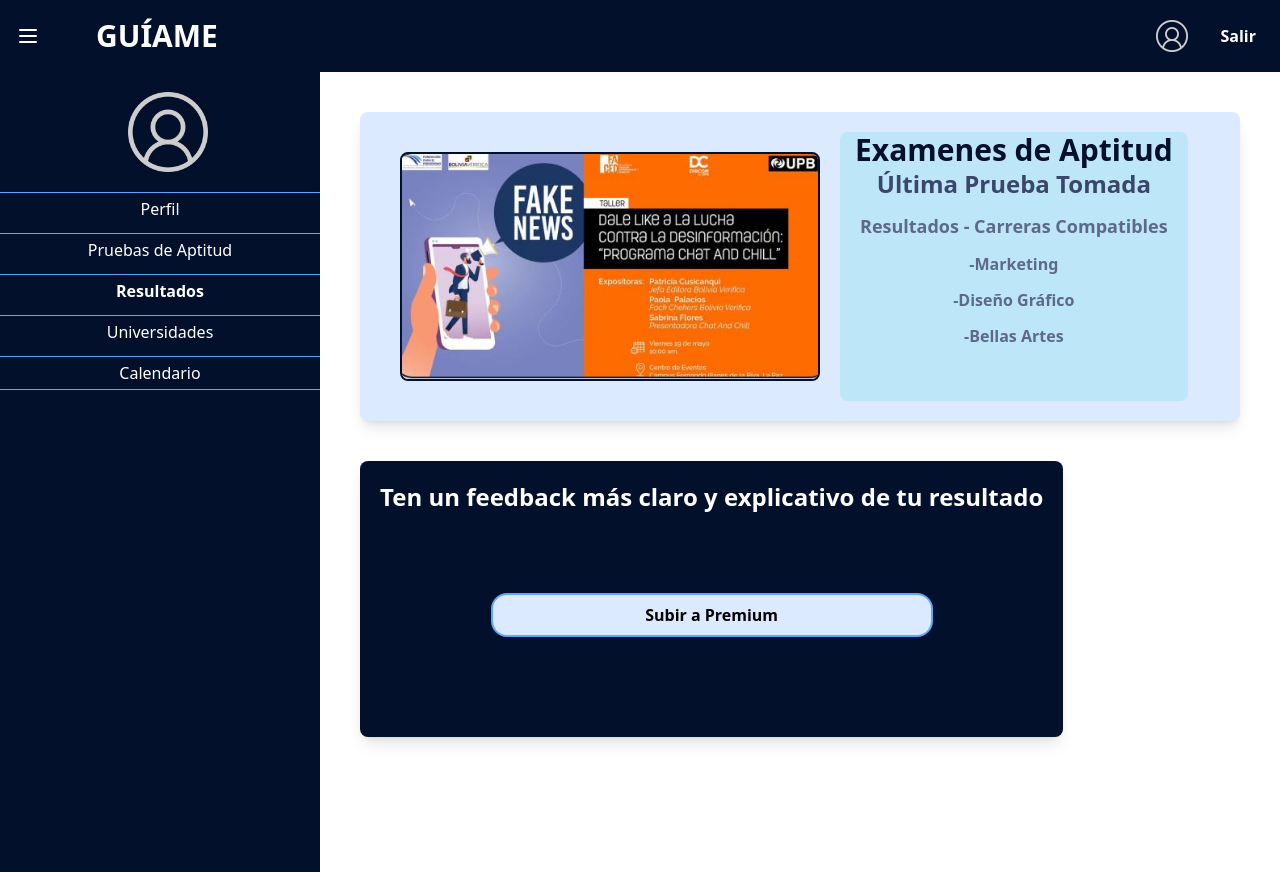
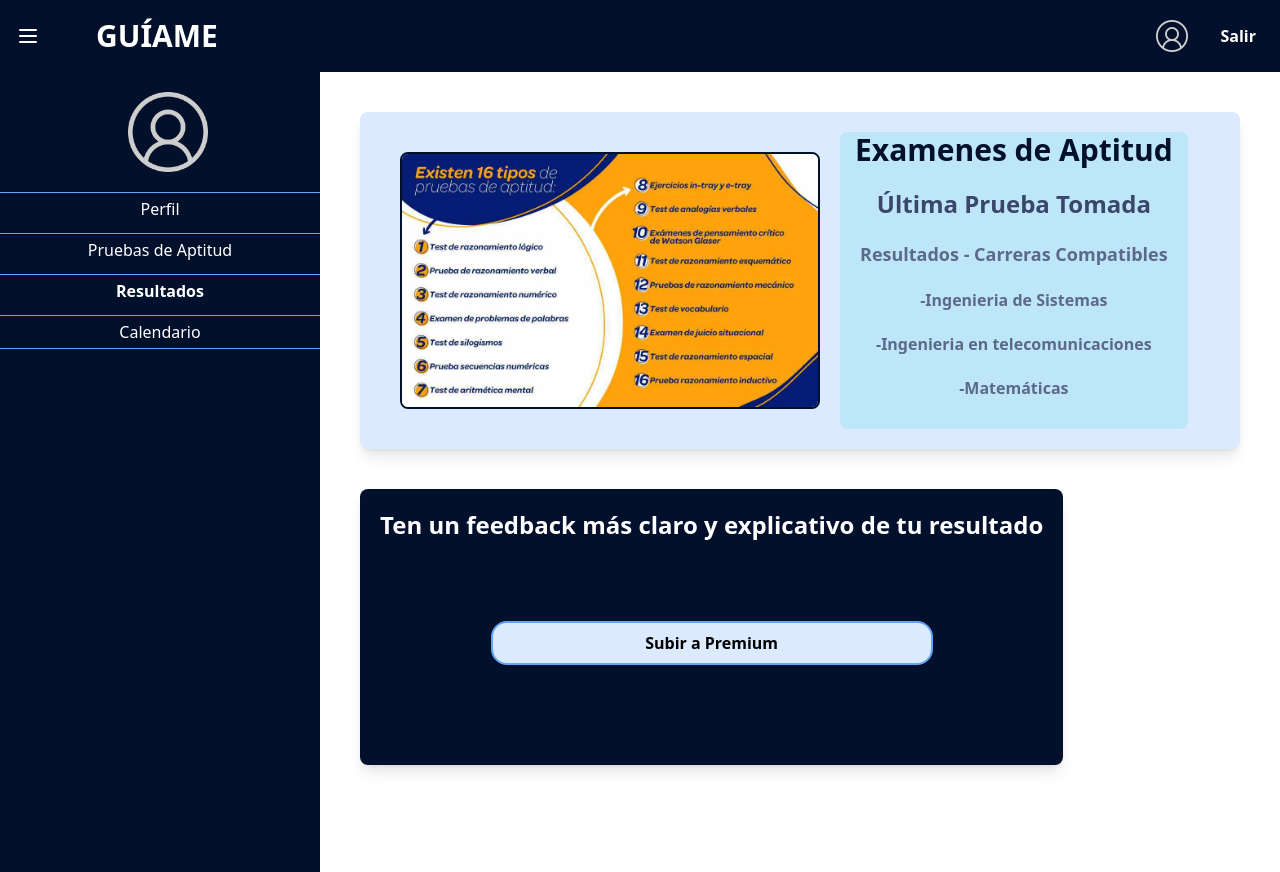
Before and after one commit to AleChirinos/Guiame, a React (Vite) app in the folder guiame/: page /results in a window 1280 px wide. Built offline with nearby package versions, Linux system fonts and the light colour scheme.

Commit message:
cambios finales

```diff
--- a/guiame/package.json
+++ b/guiame/package.json
@@ -11,8 +11,8 @@
   },
   "dependencies": {
     "axios": "^1.4.0",
+    "dayjs": "^1.11.8",
     "json-server": "^0.17.3",
-    "dayjs": "^1.11.8",
     "localforage": "^1.10.0",
     "match-sorter": "^6.3.1",
     "react": "^18.2.0",
--- a/guiame/src/components/Layout.jsx
+++ b/guiame/src/components/Layout.jsx
@@ -23,9 +23,6 @@ const Layout = () => {
           <Link className={`${pathname === '/results' ? 'font-bold' : ''}border-t border-blue-400 block text-center my-2 py-1 text-white`} to={`/results`}>
             Resultados
           </Link>
-          <Link className={`${pathname === '/university' ? 'font-bold' : ''}border-t border-blue-400 block text-center my-2 py-1 text-white`} to={`/university`}>
-            Universidades
-          </Link>
           <Link className={`${pathname === '/calendar' ? 'font-bold' : ''}border-t border-b border-blue-400 block text-center my-2 py-1 text-white`} to={`/calendar`}>
             Calendario
           </Link>
--- a/guiame/src/components/Resultados.jsx
+++ b/guiame/src/components/Resultados.jsx
@@ -1,8 +1,8 @@
 import { useState } from "react";
-import icon from "../assets/n.jpg"
+import icon from "../assets/test.jpg"
 
 const Resultados = () => {
-  const[res,setRes]=useState(false)
+  const[res,setRes]=useState(true)
   return (
     <div className="flex flex-row bg-blue-100 shadow-lg rounded-lg p-5 mx-10 my-10">
       <div className="w-1/2 mx-5 ">
@@ -12,25 +12,22 @@ const Resultados = () => {
         <h2 className="text-[#02102b] text-3xl text-center font-bold">
           Examenes de Aptitud
         </h2>
-        <h3 className="text-[#3a476a] text-2xl text-center font-bold">
+        <h3 className="text-[#3a476a] text-2xl text-center font-bold my-5">
           Última Prueba Tomada
         </h3>
-        <h4 className="text-[#5c6989] text-lg text-center font-bold mx-5 my-3">
+        <h4 className="text-[#5c6989] text-lg text-center font-bold mx-5 my-5">
           Resultados - Carreras Compatibles
         </h4>
         {res ? (
             <div>
-              <h4 className="text-[#5c6989] text-mg text-center font-bold mx-5 my-3">
-                -Ingenieria Financiera
+              <h4 className="text-[#5c6989] text-mg text-center font-bold mx-5 my-5">
+                -Ingenieria de Sistemas
               </h4>
-              <h4 className="text-[#5c6989] text-mg text-center font-bold mx-5 my-3">
-                -Economia
+              <h4 className="text-[#5c6989] text-mg text-center font-bold mx-5 my-5">
+                -Ingenieria en telecomunicaciones
               </h4>
-              <h4 className="text-[#5c6989] text-mg text-center font-bold mx-5 my-3">
-                -Contaduria
-              </h4>
-              <h4 className="text-[#5c6989] text-mg text-center font-bold mx-5 my-3">
-                -Ciencias Exactas
+              <h4 className="text-[#5c6989] text-mg text-center font-bold mx-5 my-5">
+                -Matemáticas
               </h4>
             </div>
         ) : (
--- a/guiame/src/pages/LoginPage.jsx
+++ b/guiame/src/pages/LoginPage.jsx
@@ -2,14 +2,24 @@ import React, { useState } from 'react';
 import { Link } from 'react-router-dom';
 import backgroundImage from '../assets/backgroundLogin.jpg';
 
-const LoginPage = () => {
-    const [email, setEmail] = useState('');
+const LoginPage = ({pass}) => {
+    const email="diego22@gmail.com"
+    const [mail, setEmail] = useState('');
     const [password, setPassword] = useState('');
+    const [correcto, setCorrecto] = useState(false);
+    const [c, setc] = useState(false);
+    const errorE =()=>{
+        setc(true);
+    }
 
     const handleSubmit = (e) => {
         e.preventDefault();
-        console.log('Email:', email);
-        console.log('Password:', password);
+        console.log('Email:', mail);
+        console.log('Password:', pass);
+        if(mail==email){
+            setCorrecto(true)
+        }
+
     };
 
     return (
@@ -22,7 +32,7 @@ const LoginPage = () => {
                             <label>Email</label> <br />
                             <input
                                 type="email"
-                                value={email}
+                                value={mail}
                                 placeholder='Introduce tu email aqui'
                                 onChange={(e) => setEmail(e.target.value)}
                                 style={{
@@ -52,12 +62,24 @@ const LoginPage = () => {
                                 }}
                             />
                         </div>
-                        <Link to="/principal" >
+                        { correcto ?(
+                            <Link to="/principal" >
                             <button className=" px-4 py-2 bg-blue-500 text-white rounded my-2" type="submit"
                             style={{
                                 width: '100%'
                             }}>Iniciar sesión</button>
-                        </Link>
+                            </Link>
+
+                            ):(
+                                <>
+                                <button onClick={errorE} className=" px-4 py-2 bg-blue-500 text-white rounded my-2" type="submit"
+                                style={{
+                                    width: '100%'
+                                }}>Iniciar sesión</button>
+                                </>
+
+                            )
+                        }
                     </form>
                     <p >¿Aún no tienes una cuenta?
                         <Link to="/registro" >
--- a/guiame/src/pages/ProfilePage.jsx
+++ b/guiame/src/pages/ProfilePage.jsx
@@ -35,9 +35,6 @@ const ProfilePage = () => {
                     </Link>
                     <Link className={`${pathname === '/results' ? 'font-bold' : ''} border-t border-blue-400 block text-center my-2 py-1 text-white`} to={`/results`}>
                         Resultados
-                    </Link>
-                    <Link className={`${pathname === '/university' ? 'font-bold' : ''}border-t border-blue-400 block text-center my-2 py-1 text-white`} to={`/university`}>
-                        Universidades
                     </Link>
                     <Link className={`${pathname === '/calendar' ? 'font-bold' : ''}border-t border-b border-blue-400 block text-center my-2 py-1 text-white`} to={`/calendar`}>
                         Calendario
--- a/guiame/src/pages/RegisterPage.jsx
+++ b/guiame/src/pages/RegisterPage.jsx
@@ -1,8 +1,14 @@
 import React, { useState } from 'react';
 import { Link } from 'react-router-dom';
 import backgroundImage from '../assets/backgroundRegister.jpg';
+import LoginPage from './LoginPage';
 
 const RegisterPage = () => {
+    const[email,setEmail]=useState("")
+    const[pass,setPass]=useState("")
+    const guardar=()=>{
+        <LoginPage email={email} pass={pass}></LoginPage>
+    }
     return (
         <div className="h-screen bg-cover bg-center flex items-center bg-opacity-50" style={{ backgroundImage: `url(${backgroundImage})` }}>
             <div className=" ml-auto mx-20 bg-white rounded-lg">
@@ -29,6 +35,7 @@ const RegisterPage = () => {
                             <input
                                 type="email"
                                 placeholder='Introduce tu email aqui'
+                                onChange={(e) => setEmail(e.target.value)}
                                 style={{
                                     width: '100%',
                                     border: '1px solid #a8c0ff',
@@ -134,6 +141,7 @@ const RegisterPage = () => {
                             <input
                                 type="password"
                                 placeholder='Introduce tu contraseña aqui'
+                                onChange={(e) => setPass(e.target.value)}
                                 style={{
                                     width: '100%',
                                     border: '1px solid #a8c0ff',
@@ -145,7 +153,7 @@ const RegisterPage = () => {
                             />
                         </div>
                         <Link to="/" >
-                            <button className=" px-4 py-2 bg-blue-500 text-white rounded my-2" type="submit"
+                            <button onClick={guardar} className=" px-4 py-2 bg-blue-500 text-white rounded my-2" type="submit"
                                 style={{
                                     width: '100%'
                                 }}>Crear cuenta</button>
--- a/guiame/src/pages/ResultsPage.jsx
+++ b/guiame/src/pages/ResultsPage.jsx
@@ -23,9 +23,6 @@ const ResultsPage = () => {
                     </Link>
                     <Link className={`${pathname === '/results' ? 'font-bold' : ''} border-t border-blue-400 block text-center my-2 py-1 text-white`} to={`/results`}>
                         Resultados
-                    </Link>
-                    <Link className={`${pathname === '/university' ? 'font-bold' : ''}border-t border-blue-400 block text-center my-2 py-1 text-white`} to={`/university`}>
-                        Universidades
                     </Link>
                     <Link className={`${pathname === '/calendar' ? 'font-bold' : ''}border-t border-b border-blue-400 block text-center my-2 py-1 text-white`} to={`/calendar`}>
                         Calendario
```
Also changed, not shown: guiame/src/assets/test.jpg (added), 1 other file (tests, documents, lock files or other folders).
